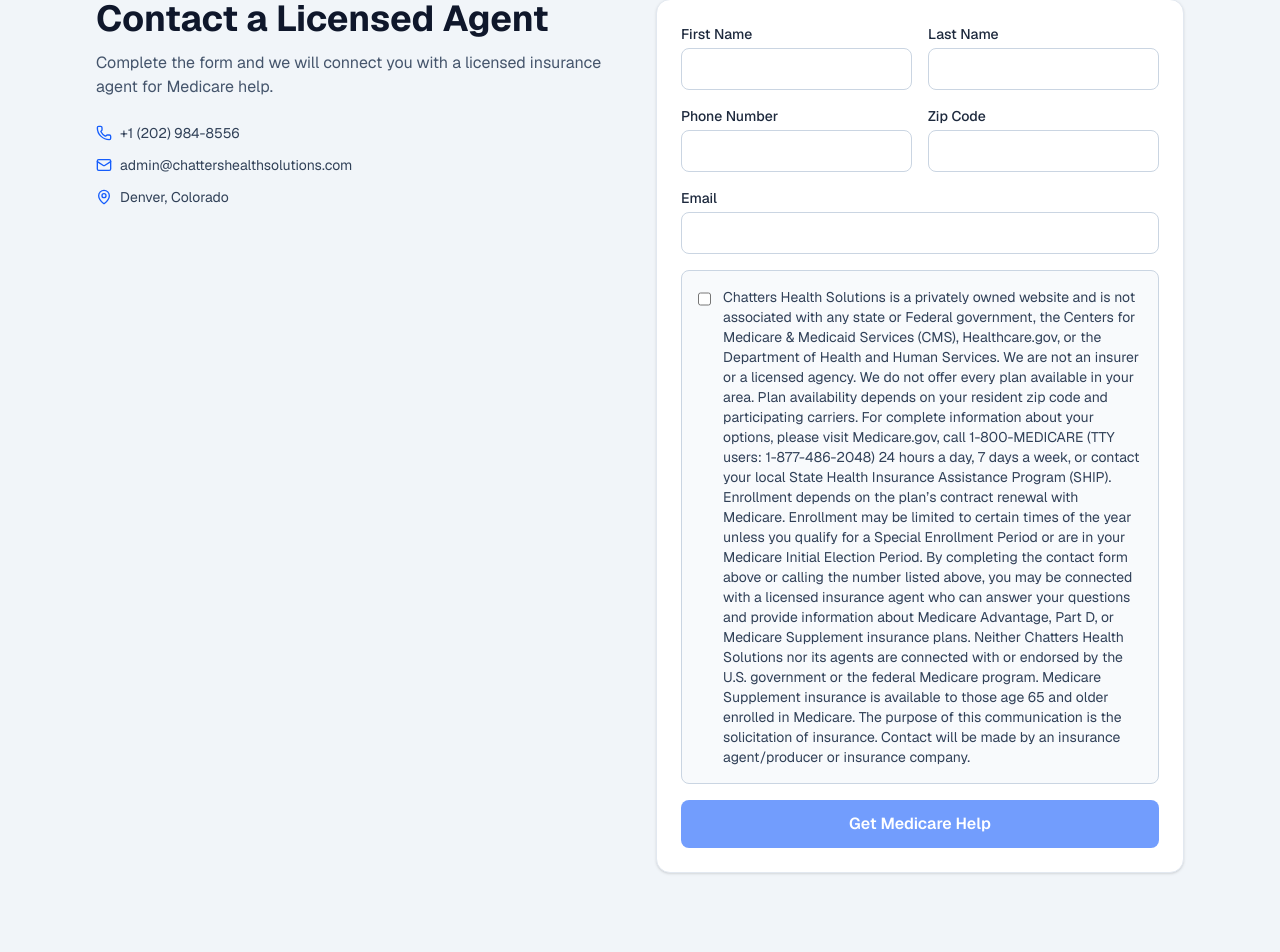
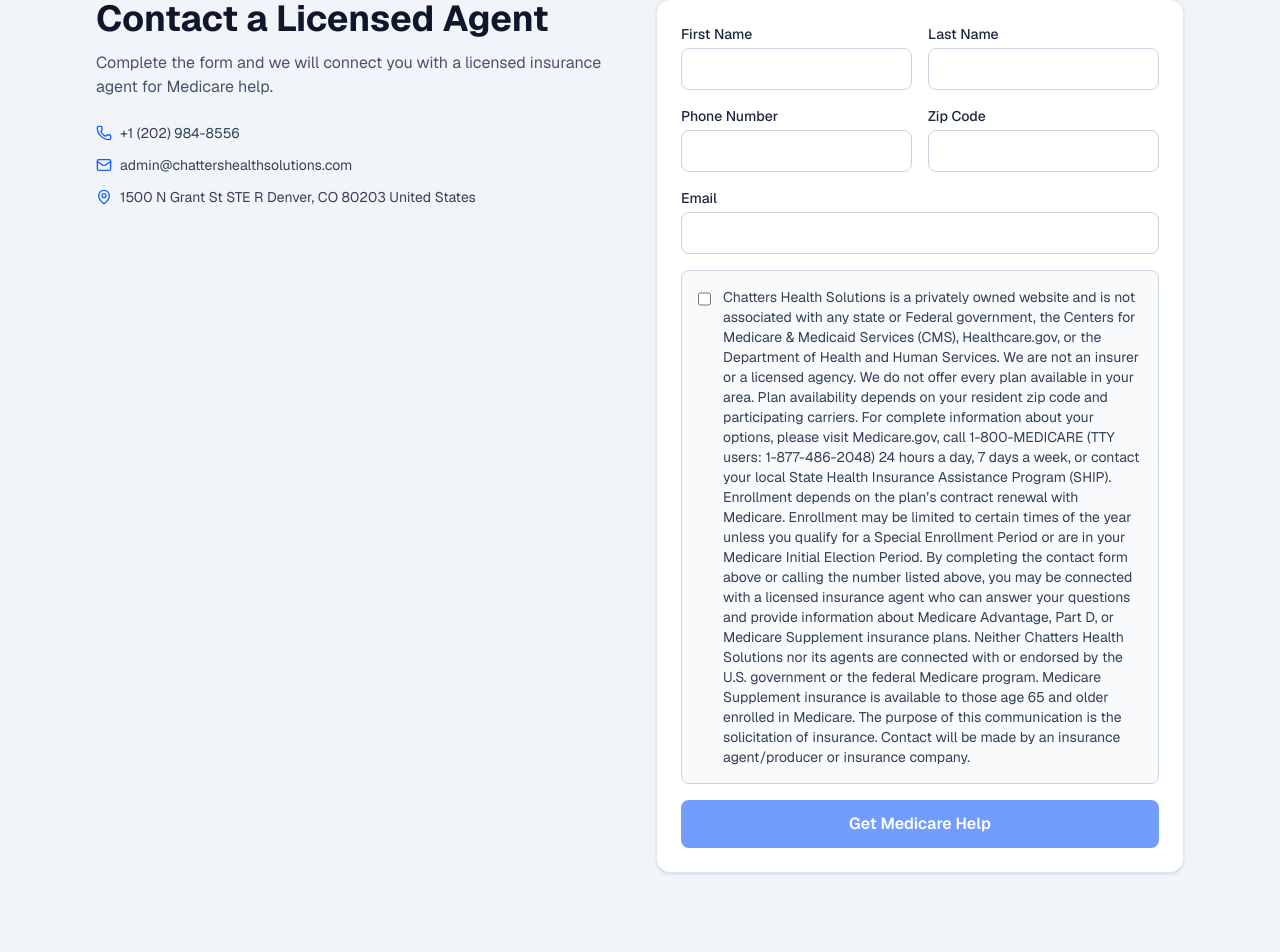
Before and after one commit to sohaibiqbal3429/New-Jornaya, a Next.js app: page / in a window 1280 px wide. Shown: the part 1691-2643 px from the top of the page. Built offline with nearby package versions, Linux system fonts and the light colour scheme.

Commit message:
Update contact address in page.tsx
Updated address details to include full street address and country.

```diff
--- a/app/page.tsx
+++ b/app/page.tsx
@@ -232,7 +232,10 @@ export default function Home() {
             <div className="mt-6 space-y-3 text-sm text-slate-700">
               <p className="flex items-center gap-2"><Phone className="h-4 w-4 text-blue-600" /> +1 (202) 984-8556</p>
               <p className="flex items-center gap-2"><Mail className="h-4 w-4 text-blue-600" /> admin@chattershealthsolutions.com</p>
-              <p className="flex items-center gap-2"><MapPin className="h-4 w-4 text-blue-600" /> Denver, Colorado</p>
+              <p className="flex items-center gap-2"><MapPin className="h-4 w-4 text-blue-600" /> 1500 N Grant St
+STE R
+Denver, CO 80203
+United States</p>
             </div>
           </div>
 
```
